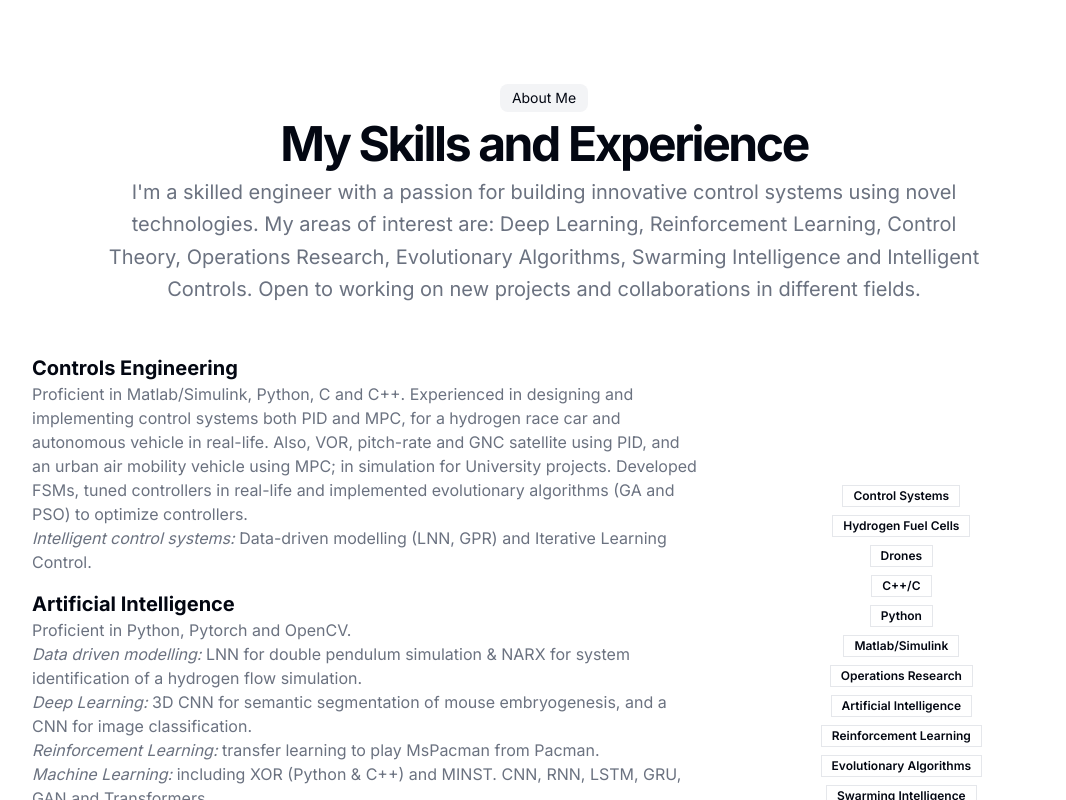
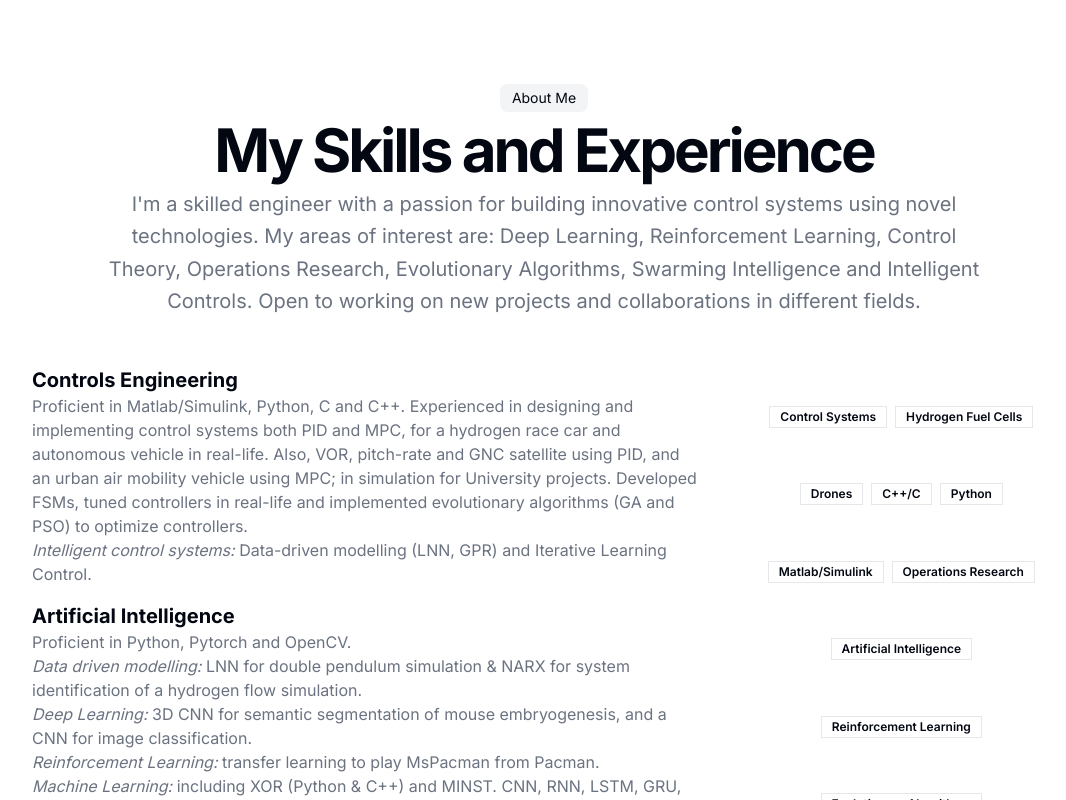
Before and after one commit to JvanZyl1/myportfolio, a Next.js app: page / in a window 1280 px wide. Shown: the part 1940-2740 px from the top of the page, without its empty margins (96-1162 px from the left). Built offline with nearby package versions, Linux system fonts and the light colour scheme.

Commit message:
NextHomeSectionReAlign

```diff
--- a/components/component/home-screen.tsx
+++ b/components/component/home-screen.tsx
@@ -281,11 +281,11 @@ export function HomeScreen({ onNavigateToProject, onNavigateToAcademics, onNavig
           </div>
         </section>
         <section id="about" className="w-full py-12 md:py-24 lg:py-32">
-          <div className="container px-4 md:px-6">
+          <div className="container mx-auto px-4 md:px-6">
             <div className="flex flex-col items-center justify-center space-y-4 text-center">
               <div className="space-y-2">
                 <div className="inline-block rounded-lg bg-muted px-3 py-1 text-sm">About Me</div>
-                <h2 className="text-3xl font-bold tracking-tighter sm:text-4xl lg:text-5xl">My Skills and Experience</h2>
+                <h2 className="text-3xl font-bold tracking-tighter sm:text-4xl md:text-5xl lg:text-6xl">My Skills and Experience</h2>
                 <p className="max-w-[900px] text-muted-foreground md:text-xl/relaxed lg:text-base/relaxed xl:text-xl/relaxed">
                   I&apos;m a skilled engineer with a passion for building innovative control systems using novel technologies.
                   My areas of interest are: Deep Learning, Reinforcement Learning, Control Theory,
@@ -294,7 +294,7 @@ export function HomeScreen({ onNavigateToProject, onNavigateToAcademics, onNavig
                 </p>
               </div>
             </div>
-            <div className="mx-auto max-w-5xl grid gap-6 py-12 lg:grid-cols-3 lg:gap-12">
+            <div className="mx-auto max-w-5xl grid gap-6 py-12 sm:grid-cols-1 md:grid-cols-2 lg:grid-cols-3 lg:gap-12">
               <div className="col-span-2">
                   <ul className="space-y-4">
                       <li>
@@ -335,7 +335,7 @@ export function HomeScreen({ onNavigateToProject, onNavigateToAcademics, onNavig
                       </li>
                   </ul>
               </div>
-              <div className="col-span-1 flex flex-col items-center justify-center space-y-2">
+              <div className="col-span-1 flex flex-wrap items-center justify-center gap-2 py-4">
                   <Badge className='bg-blue-500 text-white'>Control Systems</Badge>
                   <Badge className='bg-blue-500 text-white'>Hydrogen Fuel Cells</Badge>
                   <Badge className='bg-blue-500 text-white'>Drones</Badge>
@@ -357,7 +357,8 @@ export function HomeScreen({ onNavigateToProject, onNavigateToAcademics, onNavig
           </div>
         </section>
         <section id="education" className="w-full py-12 md:py-24 lg:py-32">
-          <div className="container px-4 md:px-6">
+          <div className="container mx-auto px-4 md:px-6">
+
             <div className="flex flex-col items-center justify-center space-y-4 text-center">
               <div className="space-y-2">
                 <div className="inline-block rounded-lg bg-muted px-3 py-1 text-sm">Education</div>
```
